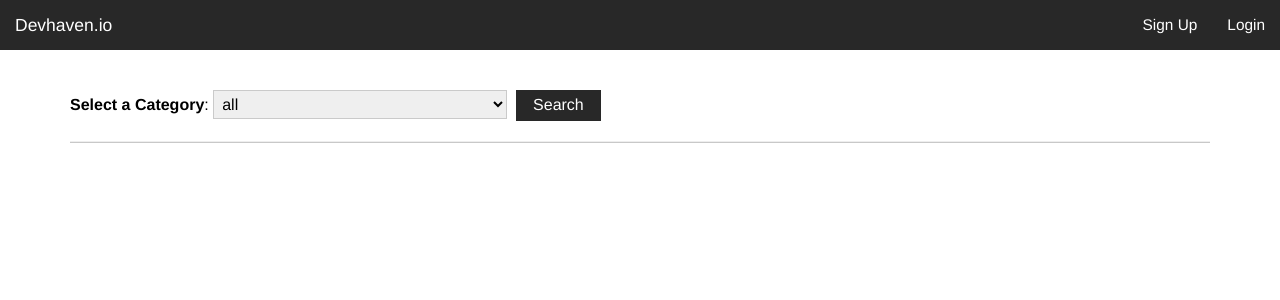
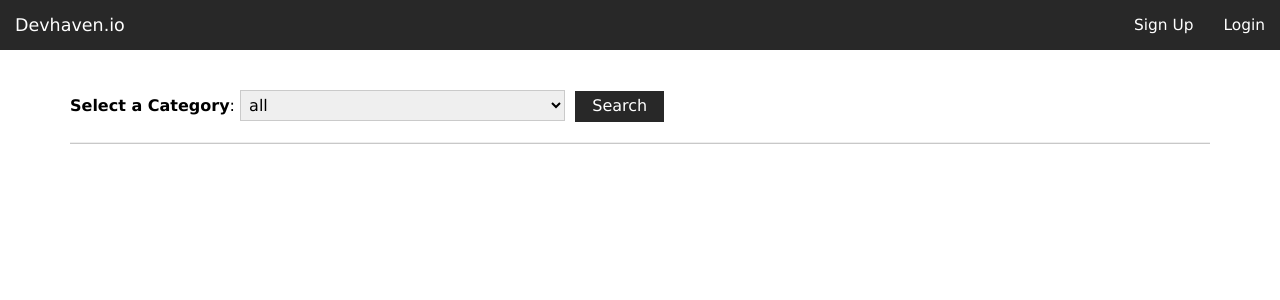
Before and after one commit to jscarty/Devhaven.io, a Django app: page / in a window 1280 px wide. Shown: the top 300 px of the page. Run offline with Django 3.2, Linux system fonts and the light colour scheme; data that the repository does not hold is empty; some libraries are stand-ins or nearby versions.

Commit message:
No idea what to put for this commit message lmao

```diff
--- a/webapp/static/webapp/main.css
+++ b/webapp/static/webapp/main.css
@@ -8,7 +8,7 @@ body {
 }
 * {
     border-radius: 0 !important;
-    font-family: Helvetica, Verdana, Arial, sans-serif;
+    font-family: Verdana, Arial, sans-serif;
 }
 hr {
     height: 1px;
@@ -85,7 +85,7 @@ h1 {
     border-radius: 0;
 }
 *[style] {
-    font-family: Helvetica, Verdana, Arial, sans-serif !important;
+    font-family: Verdana, Arial, sans-serif !important;
 }
 .comments *[style], .over *[style] {
     font-size: 100% !important;
```
